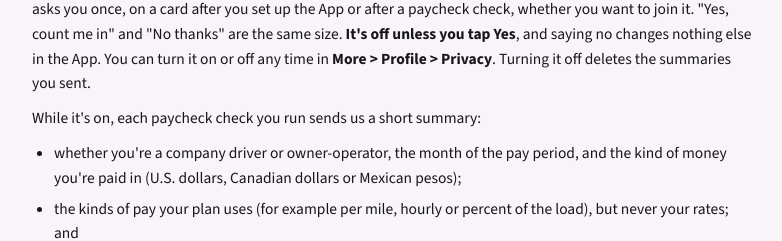
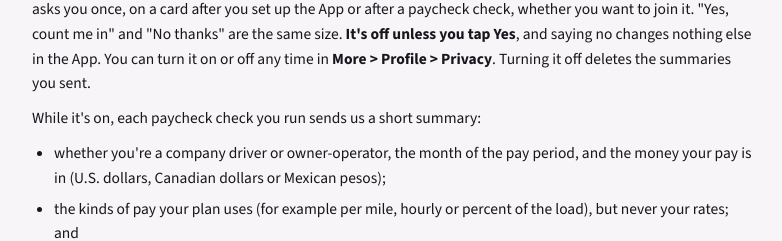
Before and after one commit to andrewjuliusarnold-eng/trucker-pay-protector-site, a plain HTML site: page privacy/index.html in a window 1280 px wide. Shown: the part 2094-2335 px from the top of the page, without its empty margins (248-1030 px from the left). Drawn offline with nearby package versions, Linux system fonts and the light colour scheme; a web font is replaced by a local one.

Commit message:
Privacy 1.5: 'the money your pay is in', same words as the app
Marge ruling md5 fee767c1, part 3. Word swap only. Not published.

Co-Authored-By: Claude Opus 5.5 <noreply@anthropic.com>

```diff
--- a/privacy/index.html
+++ b/privacy/index.html
@@ -127,7 +127,7 @@ footer a,.navlinks a{display:inline-block;padding-block:4px}
       <p id="pay-report"><strong>1.5 Driver pay report (optional)</strong><br>Our driver pay report shows how often and by how much drivers' paychecks differ from their pay plans. The App asks you once, on a card after you set up the App or after a paycheck check, whether you want to join it. "Yes, count me in" and "No thanks" are the same size. <strong>It's off unless you tap Yes</strong>, and saying no changes nothing else in the App. You can turn it on or off any time in <strong>More &gt; Profile &gt; Privacy</strong>. Turning it off deletes the summaries you sent.</p>
       <p>While it's on, each paycheck check you run sends us a short summary:</p>
       <ul>
-        <li>whether you're a company driver or owner-operator, the month of the pay period, and the kind of money you're paid in (U.S. dollars, Canadian dollars or Mexican pesos);</li>
+        <li>whether you're a company driver or owner-operator, the month of the pay period, and the money your pay is in (U.S. dollars, Canadian dollars or Mexican pesos);</li>
         <li>the kinds of pay your plan uses (for example per mile, hourly or percent of the load), but never your rates; and</li>
         <li>for each line the App checked, only its kind (earning, reimbursement or deduction), how it's counted (mile, hour, stop, load, percent or flat), whether it matched, came in lower or came in higher, and the difference rounded to a whole amount. If a line you logged was left off your check, that difference is the full amount for that line. If your check has a line you didn't log, we send only that it came in higher, with no amount.</li>
       </ul>
```
